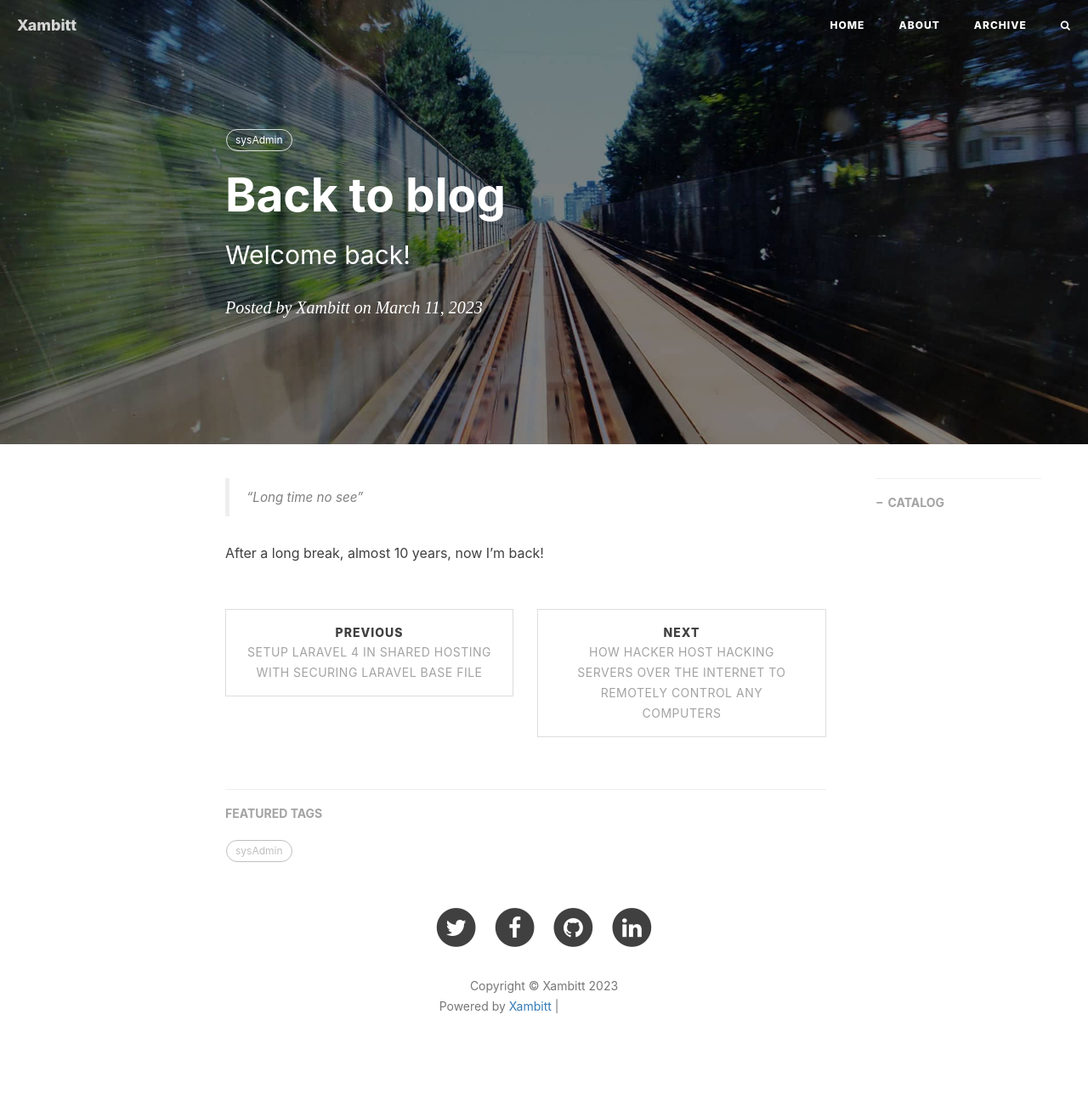
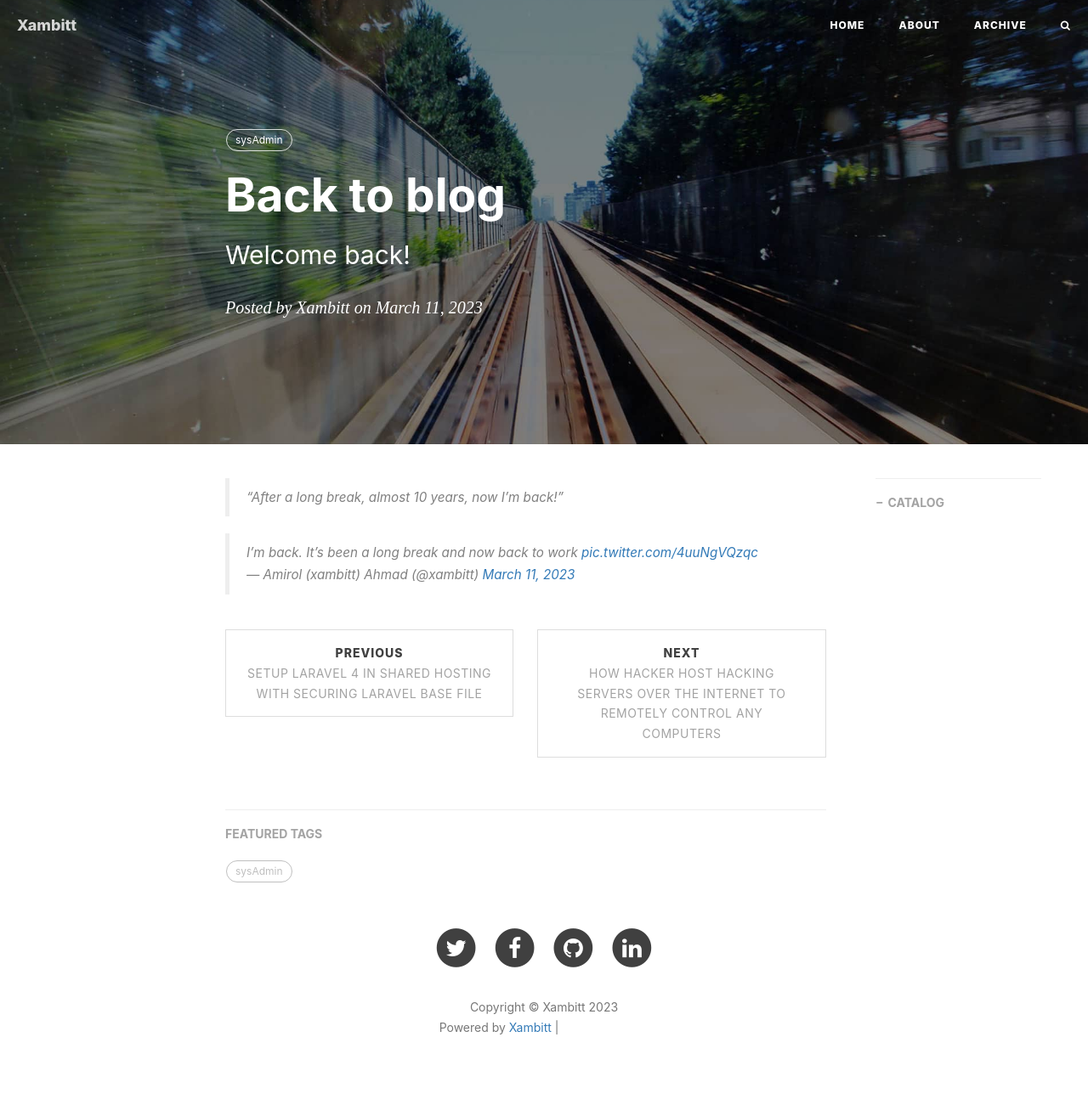
Before and after one commit to AmirolAhmad/amirolahmad.github.io, a Jekyll site: the page built from _posts/2023-03-11-back-to-blog.md, in a window 1280 px wide. Shown: the whole page at 85% size. Built offline with Jekyll 4.4.1, drawn with Linux system fonts in a browser that asks for light colours; nearby versions of some CDN libraries; comment, search, counter and statistics services are not loaded; before the commit the page ends 1289 px from its top, so only the background shows below that; grey boxes are pictures that could not be loaded.

Commit message:
fixed markdown syntax

````diff
--- a/_posts/2013-09-12-how-to-install-linux-apache-mysql-php-lamp-stack-on-centos.markdown
+++ b/_posts/2013-09-12-how-to-install-linux-apache-mysql-php-lamp-stack-on-centos.markdown
@@ -61,7 +61,7 @@ PHP is an open source scripting language used for designing dynamic web pages. I
 yum install php php-*
 ```
 
-### Starting Services at Boot:
+### Starting Services at boot
 A manual start is required for the web and database server each time after rebooting the server. To automatically start these services on startup, issue the commands below in the terminal.
 ```bash
 chkconfig httpd on
--- a/_posts/2013-09-26-bootstrap-v3-gemfile-for-ruby.markdown
+++ b/_posts/2013-09-26-bootstrap-v3-gemfile-for-ruby.markdown
@@ -10,7 +10,7 @@ tags: ["Ruby on rails","Bootstrap v3","Ruby Gemfile"]
 
 Maybe some of you facing some difficulties when try to use [Bootstrap v3 framework][TB] in your Ruby on Rails application. So I create a gemfile where really easy to install using your gemfile.
 
-You may find out the source code and how-to at my github repository [here][BV3] and here is the [rubygems.org][RG].
+> You may find out the source code and how-to at my github repository [here][BV3] and here is the [rubygems.org][RG].
 
 Hope it can help you to build a better ruby on rails application using Bootstrap v3 framework.
 
--- a/_posts/2014-04-19-setup-laravel-4-in-shared-hosting-with-securing-laravel-base-file.markdown
+++ b/_posts/2014-04-19-setup-laravel-4-in-shared-hosting-with-securing-laravel-base-file.markdown
@@ -46,4 +46,4 @@ tags: ["Laravel 4","Shared Hosting","Securing Laravel PHP", "sysAdmin"]
     ```
 > Then **SAVE**
 
-#### Now, your laravel website can be access at http://\[username\].com
+###### Now, your laravel website can be access at http://\[username\].com
--- a/_posts/2023-03-11-back-to-blog.md
+++ b/_posts/2023-03-11-back-to-blog.md
@@ -8,6 +8,6 @@ header-img: "img/post-bg-2015.jpg"
 tags: ["sysAdmin"]
 ---
 
-> “Long time no see”
+> “After a long break, almost 10 years, now I'm back!”
 
-After a long break, almost 10 years, now I'm back!
+<blockquote class="twitter-tweet"><p lang="en" dir="ltr">I’m back. It’s been a long break and now back to work <a href="https://t.co/4uuNgVQzqc">pic.twitter.com/4uuNgVQzqc</a></p>&mdash; Amirol (xambitt) Ahmad (@xambitt) <a href="https://twitter.com/xambitt/status/1634411183288774657?ref_src=twsrc%5Etfw">March 11, 2023</a></blockquote> <script async src="https://platform.twitter.com/widgets.js" charset="utf-8"></script>
````
Also changed, not shown: _posts/2023-03-11-how-hacker-host-hacking-servers-over-the-internet-to-remotely-control-any-computers.md (+3 -4 lines).
